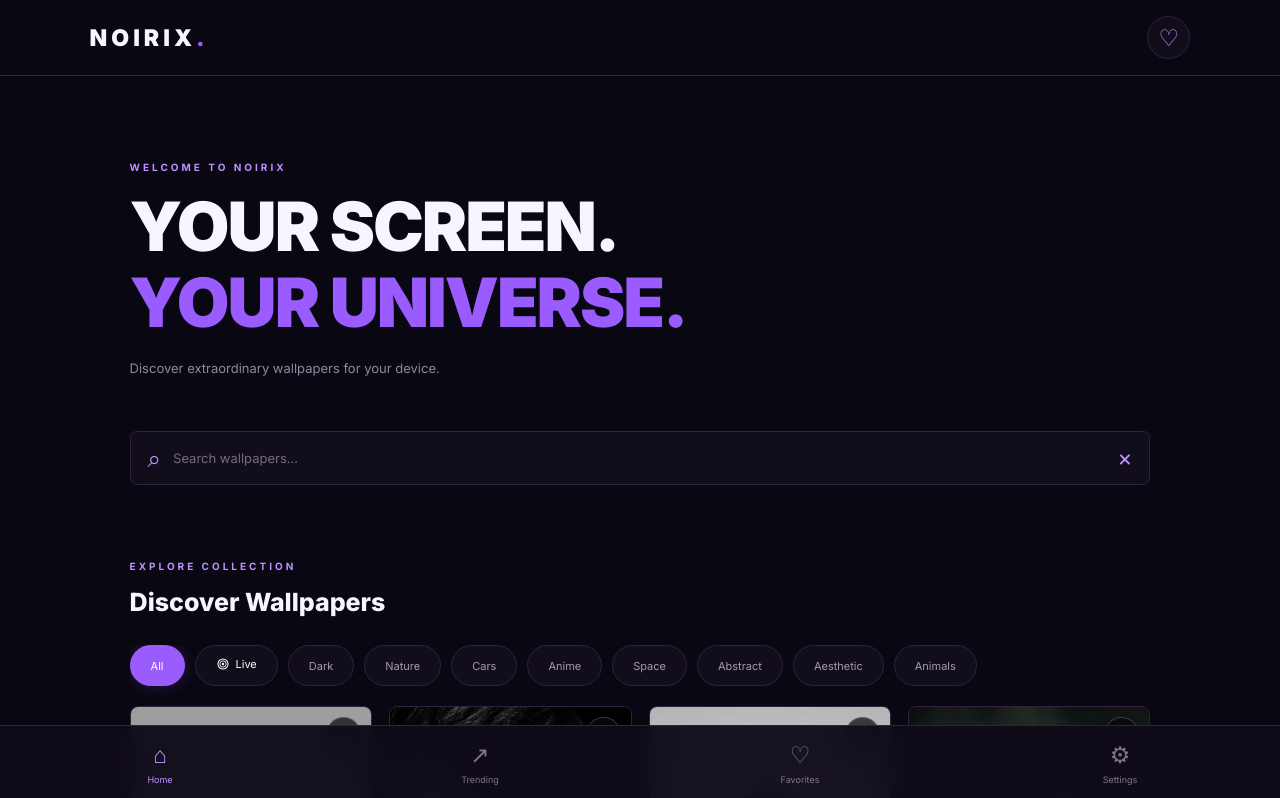
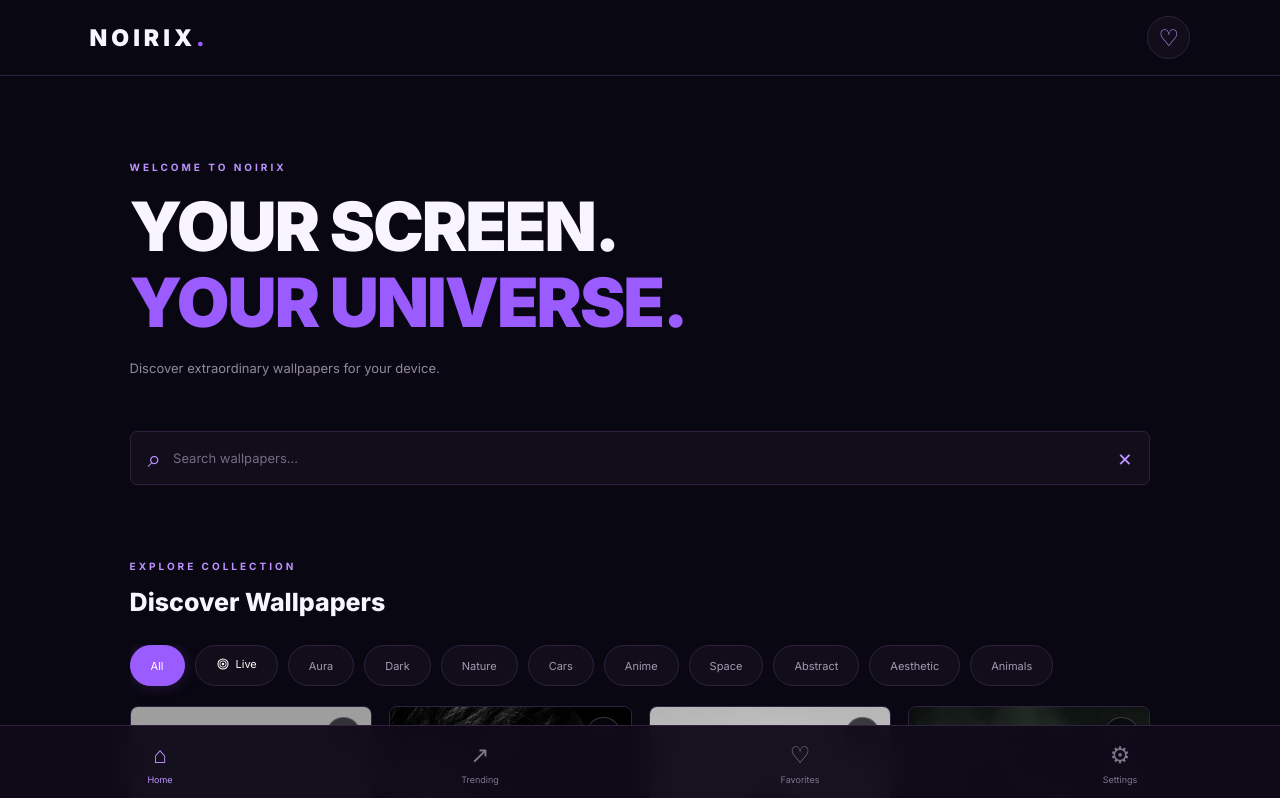
Before and after one commit to carnitro02-spec/Noirix, a plain HTML site: page index.html in a window 1280 px wide. Shown: the top 798 px of the page. Drawn offline with Linux system fonts and the light colour scheme; grey boxes are pictures that could not be loaded.

Commit message:
Add Aura category after Live

```diff
--- a/index.html
+++ b/index.html
@@ -64,6 +64,7 @@
             <span>Live</span>
           </span>
         </button>
+        <button class="category" data-category="Aura">Aura</button>
         <button class="category" data-category="Dark">Dark</button>
         <button class="category" data-category="Nature">Nature</button>
         <button class="category" data-category="Cars">Cars</button>
```
